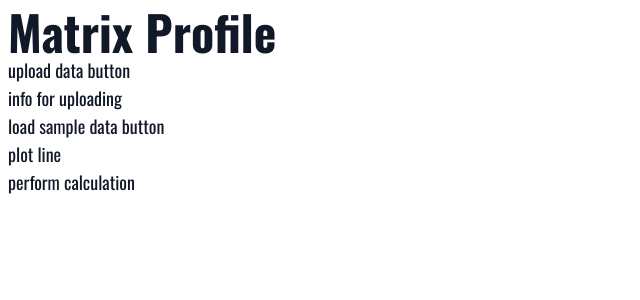
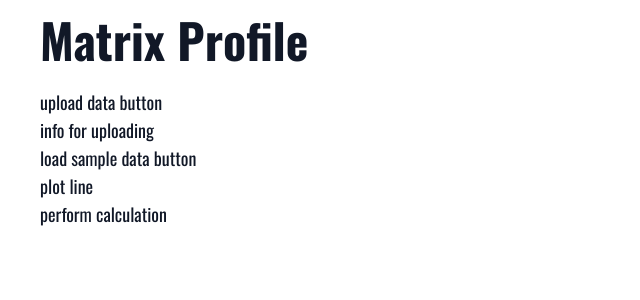
Before and after one commit to renato145/matrix_profile, a React (Create React App) app in the folder matrix-profile-web/: page / in a window 1280 px wide. Shown: the top 300 px of the page, without its empty margins (0-640 px from the left). Built offline with nearby package versions, Linux system fonts and the light colour scheme.

Commit message:
add zustand store

```diff
--- a/matrix-profile-web/package.json
+++ b/matrix-profile-web/package.json
@@ -18,7 +18,8 @@
     "react-scripts": "4.0.3",
     "typescript": "^4.2.3",
     "wasm-loader": "^1.3.0",
-    "web-vitals": "^1.1.1"
+    "web-vitals": "^1.1.1",
+    "zustand": "^3.3.3"
   },
   "scripts": {
     "start": "craco start",
--- a/matrix-profile-web/src/App.tsx
+++ b/matrix-profile-web/src/App.tsx
@@ -2,13 +2,15 @@ import React from "react";
 
 export const App = () => {
   return (
-    <div className="container p-2">
+    <div className="container px-10 py-4">
       <p className="text-5xl font-bold">Matrix Profile</p>
-      <p>upload data button</p>
-      <p>info for uploading</p>
-      <p>load sample data button</p>
-      <p>plot line</p>
-      <p>perform calculation</p>
+      <div className="mt-6">
+        <p>upload data button</p>
+        <p>info for uploading</p>
+        <p>load sample data button</p>
+        <p>plot line</p>
+        <p>perform calculation</p>
+      </div>
     </div>
   );
 };
--- /dev/null
+++ b/matrix-profile-web/src/store.ts
@@ -0,0 +1,6 @@
+import create from "zustand";
+
+export type TStore = {
+}
+
+export const useStore = create<TStore>(() => ({}));
```
Also changed, not shown: 1 other file (tests, documents, lock files or other folders).
